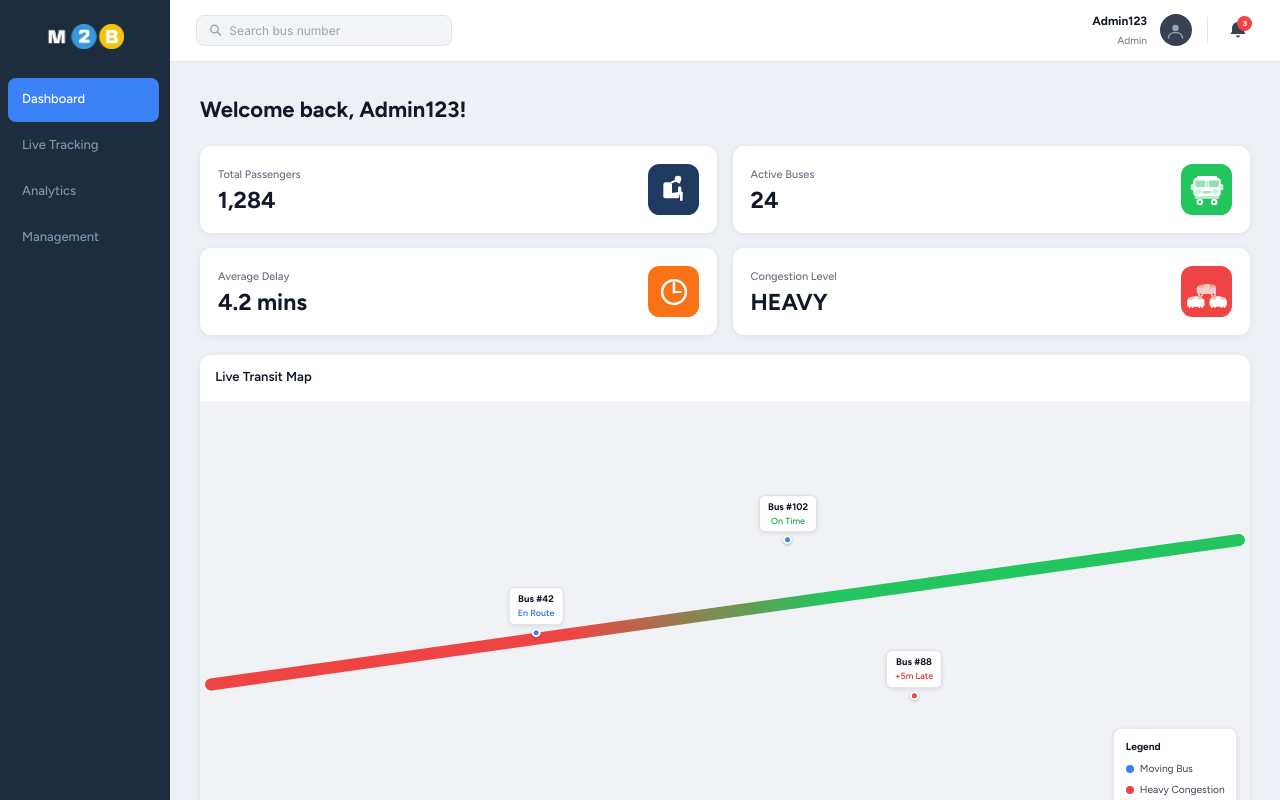
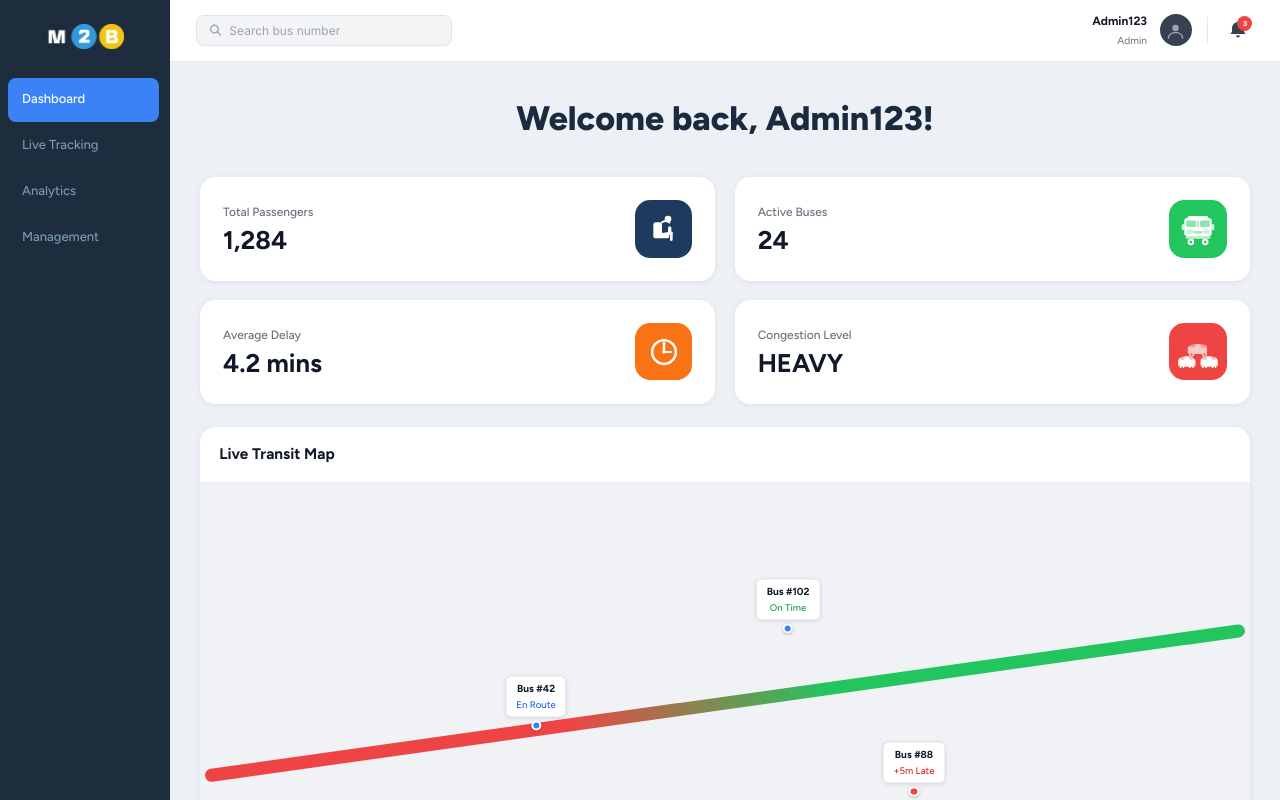
Before and after one commit to Elective1-2/ELEC1-2, a React app in the folder frontend/: page / in a window 1280 px wide. Built offline with nearby package versions, Linux system fonts and the light colour scheme; the HTML template or start-up script is replaced by a standard one; a web font is replaced by a local one.

Commit message:
Cleaned dashboard, analytics, management, and tracking

```diff
--- a/frontend/src/css/analytics.css
+++ b/frontend/src/css/analytics.css
@@ -1,10 +1,13 @@
-* ── Root wrapper ── */
+/* Import Figtree Font */
+@import url('https://fonts.googleapis.com/css2?family=Figtree:wght@400;500;600;700;800;900&display=swap');
+
+/* ── Root wrapper ── */
 .analytics-root {
   display: flex;
   flex-direction: column;
   min-height: 100vh;
   background: #f3f4f6;
-  font-family: 'Inter', sans-serif;
+  font-family: 'Figtree', sans-serif;
 }
 
 /* ── Body = sidebar + main side-by-side ── */
@@ -41,7 +44,7 @@
 .analytics-chart-card {
   background: #fff;
   border-radius: 12px;
-  padding: clamp(16px, 1.8vw, 24px);
+  padding: clamp(20px, 2vw, 28px);
   box-shadow: 0 1px 4px rgba(0,0,0,0.07);
 }
 
@@ -49,19 +52,23 @@
   display: flex;
   justify-content: space-between;
   align-items: flex-start;
-  margin-bottom: clamp(12px, 1.2vw, 18px);
+  margin-bottom: clamp(16px, 1.6vw, 24px);
+  flex-wrap: wrap;
+  gap: 8px;
 }
 
 .analytics-chart-title {
-  font-size: clamp(14px, 1.1vw, 17px);
+  font-size: clamp(18px, 1.6vw, 22px);
   font-weight: 700;
   color: #111827;
+  font-family: 'Figtree', sans-serif;
 }
 
 .analytics-chart-subtitle {
-  font-size: clamp(10px, 0.8vw, 12px);
-  color: #9ca3af;
-  margin-top: 3px;
+  font-size: clamp(12px, 0.9vw, 14px);
+  color: #6b7280;
+  margin-top: 4px;
+  font-family: 'Figtree', sans-serif;
 }
 
 /* SVG charts fill the card width */
@@ -82,21 +89,22 @@
 .analytics-hbar-list {
   display: flex;
   flex-direction: column;
-  gap: 14px;
+  gap: 16px;
 }
 
 .analytics-hbar-row {
   display: flex;
   align-items: center;
-  gap: 10px;
+  gap: 12px;
 }
 
 .analytics-hbar-label {
-  font-size: clamp(11px, 0.85vw, 13px);
+  font-size: clamp(13px, 1vw, 15px);
   color: #374151;
   font-weight: 500;
-  min-width: clamp(130px, 16vw, 200px);
+  min-width: clamp(140px, 16vw, 200px);
   flex-shrink: 0;
+  font-family: 'Figtree', sans-serif;
 }
 
 .analytics-hbar-track {
@@ -114,12 +122,13 @@
 }
 
 .analytics-hbar-value {
-  font-size: clamp(11px, 0.85vw, 13px);
+  font-size: clamp(13px, 1vw, 15px);
   color: #6b7280;
   font-weight: 600;
   min-width: 48px;
   text-align: right;
   flex-shrink: 0;
+  font-family: 'Figtree', sans-serif;
 }
 
 /* ===================================================
@@ -128,18 +137,18 @@
 .analytics-trip-list {
   display: flex;
   flex-direction: column;
-  gap: 10px;
+  gap: 12px;
   margin-top: 4px;
 }
 
 .analytics-trip-item {
   background: #f9fafb;
   border-radius: 10px;
-  padding: clamp(10px, 1vw, 14px) clamp(12px, 1.2vw, 18px);
+  padding: clamp(14px, 1.4vw, 20px) clamp(16px, 1.6vw, 22px);
   display: flex;
   align-items: center;
   gap: 12px;
-  border: 1px solid #f3f4f6;
+  border: 1px solid #eef2f6;
 }
 
 .analytics-trip-left {
@@ -148,15 +157,17 @@
 }
 
 .analytics-trip-bus {
-  font-size: clamp(13px, 1vw, 15px);
+  font-size: clamp(15px, 1.2vw, 18px);
   font-weight: 700;
   color: #111827;
+  font-family: 'Figtree', sans-serif;
 }
 
 .analytics-trip-route {
-  font-size: clamp(10px, 0.8vw, 12px);
+  font-size: clamp(12px, 0.9vw, 14px);
   color: #6b7280;
   margin-top: 2px;
+  font-family: 'Figtree', sans-serif;
 }
 
 .analytics-trip-meta {
@@ -168,15 +179,17 @@
 }
 
 .analytics-trip-date {
-  font-size: clamp(10px, 0.8vw, 11px);
+  font-size: clamp(11px, 0.85vw, 13px);
   color: #9ca3af;
+  font-family: 'Figtree', sans-serif;
 }
 
 .analytics-trip-status {
-  font-size: clamp(10px, 0.75vw, 11px);
+  font-size: clamp(11px, 0.85vw, 13px);
   font-weight: 700;
-  padding: 2px 8px;
+  padding: 4px 12px;
   border-radius: 99px;
+  font-family: 'Figtree', sans-serif;
 }
 
 .analytics-trip-status.ontime {
@@ -193,14 +206,15 @@
   background: #1e2d3d;
   color: #fff;
   border: none;
-  border-radius: 6px;
-  padding: 7px 14px;
-  font-size: clamp(10px, 0.8vw, 12px);
+  border-radius: 8px;
+  padding: clamp(10px, 1vw, 14px) clamp(20px, 2vw, 28px);
+  font-size: clamp(12px, 0.9vw, 14px);
   font-weight: 700;
   cursor: pointer;
   flex-shrink: 0;
   letter-spacing: 0.5px;
   transition: background 0.15s;
+  font-family: 'Figtree', sans-serif;
 }
 
 .analytics-trip-btn:hover { background: #374151; }
@@ -210,11 +224,12 @@
 =================================================== */
 .analytics-footer {
   padding: clamp(12px, 1.2vw, 16px) clamp(16px, 2vw, 28px);
-  font-size: clamp(10px, 0.8vw, 12px);
+  font-size: clamp(11px, 0.85vw, 13px);
   color: #9ca3af;
   border-top: 1px solid #e5e7eb;
   background: #fff;
   flex-shrink: 0;
+  font-family: 'Figtree', sans-serif;
 }
 
 /* ===================================================
@@ -251,12 +266,23 @@
    TABLET PORTRAIT  480 – 767 px
 =================================================== */
 @media (min-width: 480px) and (max-width: 767px) {
+  .analytics-hbar-label {
+    min-width: 100px;
+    font-size: 12px;
+  }
 }
 
 /* ===================================================
    PHONE  < 480 px
 =================================================== */
 @media (max-width: 479px) {
+  .analytics-hbar-row {
+    flex-wrap: wrap;
+  }
+
+  .analytics-hbar-label {
+    min-width: 100%;
+  }
 }
 
 /* ===================================================
@@ -274,7 +300,9 @@
     gap: 28px;
   }
 
-  .analytics-chart-title { font-size: 19px; }
-  .analytics-trip-bus    { font-size: 16px; }
-  .analytics-trip-btn    { font-size: 13px; padding: 9px 18px; }
+  .analytics-chart-title { font-size: 24px; }
+  .analytics-trip-bus    { font-size: 18px; }
+  .analytics-trip-btn    { font-size: 15px; padding: 11px 24px; }
+  .analytics-hbar-label  { font-size: 16px; }
+  .analytics-hbar-value  { font-size: 16px; }
 }
--- a/frontend/src/css/dashboard.css
+++ b/frontend/src/css/dashboard.css
@@ -52,20 +52,22 @@ body {
    PAGE CONTENT — natural flow, no flex-grow tricks
 =================================================== */
 .m2b-content {
-  padding: clamp(14px, 2.5vw, 30px);
+  padding: clamp(16px, 2.5vw, 30px);
   display: flex;
   flex-direction: column;
-  gap: clamp(12px, 1.5vw, 20px);
+  gap: clamp(16px, 1.8vw, 24px);
   /* let content be as tall as it needs to be */
   flex: 1;
 }
 
 .m2b-page-title {
-  font-size: clamp(16px, 1.8vw, 22px);
-  font-weight: 700;
-  color: #111827;
+  font-size: clamp(16px, 2vw, 26px);
+  font-weight: 800;
+  color: #1a2a3f;
   flex-shrink: 0;
   font-family: 'Figtree', sans-serif;
+  text-align: center;
+  margin-bottom: 8px;
 }
 
 /* ===================================================
@@ -74,25 +76,25 @@ body {
 .m2b-stats {
   display: grid;
   grid-template-columns: repeat(2, minmax(0, 1fr));
-  gap: clamp(10px, 1.2vw, 18px);
+  gap: clamp(12px, 1.5vw, 20px);
   width: 100%;
   flex-shrink: 0;
 }
 
 .m2b-stat-card {
   background: #fff;
-  border-radius: clamp(10px, 0.9vw, 14px);
-  padding: clamp(14px, 1.4vw, 22px);
+  border-radius: clamp(12px, 1.2vw, 16px);
+  padding: clamp(16px, 1.8vw, 24px);
   display: flex;
   align-items: center;
   justify-content: space-between;
   box-shadow: 0 1px 6px rgba(0, 0, 0, 0.07);
   min-width: 0;
-  gap: 10px;
+  gap: 12px;
 }
 
 .m2b-stat-lbl {
-  font-size: clamp(11px, 0.85vw, 13px);
+  font-size: clamp(12px, 0.9vw, 14px);
   color: #6b7280;
   font-weight: 500;
   margin-bottom: 4px;
@@ -101,7 +103,7 @@ body {
 }
 
 .m2b-stat-val {
-  font-size: clamp(18px, 1.8vw, 26px);
+  font-size: clamp(20px, 2vw, 28px);
   font-weight: 700;
   color: #111827;
   line-height: 1.1;
@@ -109,9 +111,9 @@ body {
 }
 
 .m2b-stat-icon {
-  width: clamp(44px, 4vw, 60px);
-  height: clamp(44px, 4vw, 60px);
-  border-radius: clamp(10px, 0.9vw, 14px);
+  width: clamp(48px, 4.5vw, 64px);
+  height: clamp(48px, 4.5vw, 64px);
+  border-radius: clamp(12px, 1.2vw, 16px);
   display: flex;
   align-items: center;
   justify-content: center;
@@ -128,7 +130,7 @@ body {
 =================================================== */
 .m2b-map-card {
   background: #fff;
-  border-radius: clamp(10px, 0.9vw, 14px);
+  border-radius: clamp(12px, 1.2vw, 16px);
   box-shadow: 0 1px 6px rgba(0, 0, 0, 0.07);
   overflow: hidden;
   width: 100%;
@@ -136,10 +138,10 @@ body {
 }
 
 .m2b-map-title {
-  font-size: clamp(13px, 1vw, 15px);
-  font-weight: 600;
+  font-size: clamp(15px, 1.2vw, 18px);
+  font-weight: 700;
   color: #111827;
-  padding: clamp(12px, 1vw, 16px) clamp(14px, 1.2vw, 20px);
+  padding: clamp(14px, 1.2vw, 18px) clamp(16px, 1.5vw, 22px);
   border-bottom: 1px solid #f0f2f5;
   font-family: 'Figtree', sans-serif;
 }
@@ -149,7 +151,7 @@ body {
   position: relative;
   background: #f0f2f5;
   /* tall enough to see the full map on every device */
-  height: clamp(280px, 45vw, 520px);
+  height: clamp(300px, 45vw, 520px);
   overflow: hidden;
   width: 100%;
 }
@@ -159,7 +161,7 @@ body {
   left: 0;
   width: 100%;
   top: 50%;
-  height: clamp(10px, 0.9vw, 18px);
+  height: clamp(12px, 1vw, 20px);
   border-radius: 8px;
   transform: translateY(-50%) rotate(-8deg);
   background: linear-gradient(to right, #ef4444 0%, #ef4444 35%, #22c55e 60%, #22c55e 100%);
@@ -179,8 +181,8 @@ body {
   background: #fff;
   border: 1px solid #dde1e7;
   border-radius: 6px;
-  padding: 3px 8px;
-  font-size: clamp(9px, 0.75vw, 11px);
+  padding: 4px 10px;
+  font-size: clamp(10px, 0.8vw, 12px);
   font-weight: 700;
   color: #111827;
   white-space: nowrap;
@@ -193,7 +195,7 @@ body {
 
 .m2b-pin-sub {
   display: block;
-  font-size: clamp(8px, 0.7vw, 10px);
+  font-size: clamp(9px, 0.75vw, 11px);
   font-weight: 500;
   font-family: 'Figtree', sans-serif;
 }
@@ -202,8 +204,8 @@ body {
 .sub-red     { color: #dc2626; }
 
 .m2b-pin-dot {
-  width: clamp(9px, 0.7vw, 12px);
-  height: clamp(9px, 0.7vw, 12px);
+  width: clamp(10px, 0.8vw, 14px);
+  height: clamp(10px, 0.8vw, 14px);
   border-radius: 50%;
   border: 2px solid #fff;
   box-shadow: 0 1px 3px rgba(0, 0, 0, 0.25);
@@ -215,18 +217,18 @@ body {
 /* ── Legend ── */
 .m2b-legend {
   position: absolute;
-  bottom: clamp(8px, 1vw, 16px);
-  right: clamp(8px, 1vw, 16px);
+  bottom: clamp(10px, 1vw, 16px);
+  right: clamp(10px, 1vw, 16px);
   background: #fff;
   border: 1px solid #e5e7eb;
   border-radius: 8px;
-  padding: clamp(7px, 0.8vw, 12px) clamp(10px, 0.9vw, 16px);
+  padding: clamp(8px, 0.9vw, 14px) clamp(12px, 1.2vw, 18px);
   box-shadow: 0 1px 4px rgba(0, 0, 0, 0.1);
-  min-width: 110px;
+  min-width: 120px;
 }
 
 .m2b-legend-title {
-  font-size: clamp(10px, 0.8vw, 12px);
+  font-size: clamp(11px, 0.85vw, 13px);
   font-weight: 700;
   color: #111827;
   margin-bottom: 6px;
@@ -236,8 +238,8 @@ body {
 .m2b-leg-row {
   display: flex;
   align-items: center;
-  gap: 6px;
-  font-size: clamp(10px, 0.8vw, 12px);
+  gap: 8px;
+  font-size: clamp(11px, 0.85vw, 13px);
   color: #374151;
   margin-bottom: 4px;
   font-family: 'Figtree', sans-serif;
@@ -246,8 +248,8 @@ body {
 .m2b-leg-row:last-child { margin-bottom: 0; }
 
 .m2b-leg-dot {
-  width: 8px;
-  height: 8px;
+  width: 10px;
+  height: 10px;
   border-radius: 50%;
   flex-shrink: 0;
 }
@@ -257,9 +259,9 @@ body {
 =================================================== */
 .m2b-footer {
   text-align: center;
-  font-size: clamp(10px, 0.8vw, 12px);
+  font-size: clamp(11px, 0.85vw, 13px);
   color: #9ca3af;
-  padding: clamp(12px, 1vw, 18px) 24px;
+  padding: clamp(14px, 1.2vw, 20px) 24px;
   background: #fff;
   border-top: 1px solid #e2e6ea;
   width: 100%;
@@ -273,7 +275,7 @@ body {
 =================================================== */
 .placeholder-content {
   background: #fff;
-  border-radius: 12px;
+  border-radius: 16px;
   padding: 60px 40px;
   text-align: center;
   box-shadow: 0 1px 4px rgba(0, 0, 0, 0.07);
@@ -281,7 +283,7 @@ body {
 
 .placeholder-content p {
   color: #6b7280;
-  font-size: 15px;
+  font-size: 16px;
   font-family: 'Figtree', sans-serif;
 }
 
@@ -314,18 +316,22 @@ body {
   }
 
   .m2b-stat-icon {
-    width: 44px;
-    height: 44px;
+    width: 48px;
+    height: 48px;
   }
 
   /* map still tall so it's fully visible while scrolling */
   .m2b-map-body {
-    height: 300px;
+    height: 280px;
   }
 
   .m2b-main {
     height: auto;
     overflow-y: visible;
+  }
+
+  .m2b-page-title {
+    font-size: 24px;
   }
 }
 
@@ -340,12 +346,16 @@ body {
   }
 
   .m2b-map-body {
-    height: 340px;
+    height: 320px;
   }
 
   .m2b-main {
     height: auto;
     overflow-y: visible;
+  }
+
+  .m2b-page-title {
+    font-size: 28px;
   }
 }
 
@@ -356,7 +366,11 @@ body {
   }
 
   .m2b-map-body {
-    height: 360px;
+    height: 380px;
+  }
+
+  .m2b-page-title {
+    font-size: 32px;
   }
 }
 
@@ -367,7 +381,11 @@ body {
   }
 
   .m2b-map-body {
-    height: 420px;
+    height: 440px;
+  }
+
+  .m2b-page-title {
+    font-size: 34px;
   }
 }
 
@@ -378,7 +396,11 @@ body {
   }
 
   .m2b-map-body {
-    height: 480px;
+    height: 500px;
+  }
+
+  .m2b-page-title {
+    font-size: 38px;
   }
 }
 
@@ -389,11 +411,27 @@ body {
   }
 
   .m2b-map-body {
-    height: 600px;
+    height: 620px;
   }
 
   .m2b-content {
-    padding: 40px 48px;
-    gap: 28px;
+    padding: 48px 56px;
+    gap: 32px;
+  }
+
+  .m2b-page-title {
+    font-size: 48px;
+  }
+
+  .m2b-stat-val {
+    font-size: 32px;
+  }
+
+  .m2b-stat-lbl {
+    font-size: 16px;
+  }
+
+  .m2b-map-title {
+    font-size: 22px;
   }
 }
--- a/frontend/src/css/management.css
+++ b/frontend/src/css/management.css
@@ -1,9 +1,12 @@
-mgmt-root {
+/* Import Figtree Font */
+@import url('https://fonts.googleapis.com/css2?family=Figtree:wght@400;500;600;700;800;900&display=swap');
+
+.mgmt-root {
   display: flex;
   flex-direction: column;
   min-height: 100vh;
   background: #f3f4f6;
-  font-family: 'Inter', sans-serif;
+  font-family: 'Figtree', sans-serif;
 }
 
 /* ── Body = sidebar + main side-by-side ── */
@@ -50,14 +53,15 @@ mgmt-root {
   display: flex;
   align-items: center;
   justify-content: space-between;
-  padding: clamp(14px, 1.4vw, 20px) clamp(16px, 1.6vw, 22px);
+  padding: clamp(16px, 1.6vw, 22px) clamp(16px, 1.6vw, 22px);
   flex-shrink: 0;
 }
 
 .mgmt-table-title {
-  font-size: clamp(14px, 1.1vw, 17px);
+  font-size: clamp(18px, 1.6vw, 22px);
   font-weight: 700;
   color: #111827;
+  font-family: 'Figtree', sans-serif;
 }
 
 .mgmt-add-btn {
@@ -65,13 +69,14 @@ mgmt-root {
   color: #fff;
   border: none;
   border-radius: 8px;
-  padding: clamp(7px, 0.7vw, 9px) clamp(12px, 1.2vw, 18px);
-  font-size: clamp(11px, 0.85vw, 13px);
+  padding: clamp(8px, 0.8vw, 10px) clamp(16px, 1.6vw, 22px);
+  font-size: clamp(12px, 0.9vw, 14px);
   font-weight: 600;
   cursor: pointer;
   white-space: nowrap;
   transition: background 0.15s;
   flex-shrink: 0;
+  font-family: 'Figtree', sans-serif;
 }
 
 .mgmt-add-btn:hover { background: #374151; }
@@ -83,7 +88,7 @@ mgmt-root {
 .mgmt-table-scroll {
   overflow-x: auto;
   overflow-y: auto;
-  max-height: 340px;   /* ~13 rows visible, then scrolls */
+  max-height: 400px;
   border-top: 1px solid #e5e7eb;
 }
 
@@ -91,8 +96,9 @@ mgmt-root {
 .mgmt-table {
   width: 100%;
   border-collapse: collapse;
-  min-width: 520px;    /* prevents columns from collapsing on narrow screens */
-  font-size: clamp(12px, 0.9vw, 14px);
+  min-width: 520px;
+  font-size: clamp(13px, 1vw, 15px);
+  font-family: 'Figtree', sans-serif;
 }
 
 /* ── Sticky header inside the scroll box ── */
@@ -101,28 +107,35 @@ mgmt-root {
   top: 0;
   background: #f9fafb;
   z-index: 2;
-  padding: clamp(9px, 0.9vw, 12px) clamp(12px, 1.2vw, 18px);
+  padding: clamp(12px, 1.2vw, 16px) clamp(12px, 1.2vw, 18px);
   text-align: left;
-  font-size: clamp(11px, 0.85vw, 13px);
+  font-size: clamp(13px, 1vw, 15px);
   font-weight: 600;
   color: #6b7280;
   border-bottom: 1px solid #e5e7eb;
   white-space: nowrap;
+  font-family: 'Figtree', sans-serif;
 }
 
 /* ── Body rows ── */
 .mgmt-table tbody td {
-  padding: clamp(10px, 1vw, 14px) clamp(12px, 1.2vw, 18px);
+  padding: clamp(12px, 1.2vw, 16px) clamp(12px, 1.2vw, 18px);
   color: #374151;
   border-bottom: 1px solid #f3f4f6;
   white-space: nowrap;
+  font-family: 'Figtree', sans-serif;
+  font-size: clamp(13px, 1vw, 15px);
 }
 
 .mgmt-table tbody tr:last-child td { border-bottom: none; }
 
 .mgmt-table tbody tr:hover td { background: #f9fafb; }
 
-.mgmt-bold { font-weight: 700; color: #111827; }
+.mgmt-bold {
+  font-weight: 700;
+  color: #111827;
+  font-family: 'Figtree', sans-serif;
+}
 
 /* ── Action column ── */
 .mgmt-action-cell {
@@ -149,11 +162,12 @@ mgmt-root {
 =================================================== */
 .mgmt-footer {
   padding: clamp(12px, 1.2vw, 16px) clamp(16px, 2vw, 28px);
-  font-size: clamp(10px, 0.8vw, 12px);
+  font-size: clamp(11px, 0.85vw, 13px);
   color: #9ca3af;
   border-top: 1px solid #e5e7eb;
   background: #fff;
   flex-shrink: 0;
+  font-family: 'Figtree', sans-serif;
 }
 
 /* ===================================================
@@ -165,7 +179,7 @@ mgmt-root {
   .mgmt-root  { overflow-y: auto; }
 
   /* slightly shorter table scroll boxes on phones */
-  .mgmt-table-scroll { max-height: 260px; }
+  .mgmt-table-scroll { max-height: 300px; }
 }
 
 /* ===================================================
@@ -174,6 +188,7 @@ mgmt-root {
 @media (max-width: 479px) {
   .mgmt-table-header { flex-wrap: wrap; gap: 8px; }
   .mgmt-add-btn      { width: 100%; text-align: center; }
+  .mgmt-table-scroll { max-height: 260px; }
 }
 
 /* ===================================================
@@ -187,7 +202,7 @@ mgmt-root {
    TABLET LANDSCAPE  768 – 1023 px
 =================================================== */
 @media (min-width: 768px) and (max-width: 1023px) {
-  .mgmt-table-scroll { max-height: 300px; }
+  .mgmt-table-scroll { max-height: 340px; }
 }
 
 /* ===================================================
@@ -195,9 +210,9 @@ mgmt-root {
 =================================================== */
 @media (min-width: 1920px) {
   .mgmt-content        { padding: 36px 48px; gap: 28px; }
-  .mgmt-table-scroll   { max-height: 420px; }
-  .mgmt-table-title    { font-size: 19px; }
-  .mgmt-table thead th { font-size: 14px; }
-  .mgmt-table tbody td { font-size: 15px; }
-  .mgmt-add-btn        { font-size: 14px; padding: 10px 22px; }
+  .mgmt-table-scroll   { max-height: 500px; }
+  .mgmt-table-title    { font-size: 24px; }
+  .mgmt-table thead th { font-size: 16px; }
+  .mgmt-table tbody td { font-size: 16px; }
+  .mgmt-add-btn        { font-size: 15px; padding: 10px 24px; }
 }
--- a/frontend/src/css/tracking.css
+++ b/frontend/src/css/tracking.css
@@ -1,9 +1,12 @@
+/* Import Figtree Font */
+@import url('https://fonts.googleapis.com/css2?family=Figtree:wght@400;700;800&display=swap');
+
 .track-root {
   display: flex;
   flex-direction: column;
   min-height: 100vh;
   background: #f3f4f6;
-  font-family: 'Inter', sans-serif;
+  font-family: 'Figtree', sans-serif;
 }
 
 /* ── Body = sidebar + main side-by-side ── */
@@ -53,9 +56,10 @@
 }
 
 .track-card-title {
-  font-size: clamp(16px, 1.3vw, 20px);
+  font-size: clamp(22px, 2vw, 24px);
   font-weight: 700;
-  color: #111827;
+  color: #1a2a3f;
+  font-family: 'Figtree', sans-serif;
 }
 
 /* Yellow rounded-square badge — matches screenshot */
@@ -71,6 +75,7 @@
   align-items: center;
   justify-content: center;
   padding: 0 10px;
+  font-family: 'Figtree', sans-serif;
 }
 
 /* ===================================================
@@ -107,6 +112,7 @@
   color: #111827;
   line-height: 1.3;
   text-align: left;
+  font-family: 'Figtree', sans-serif;
 }
 
 .track-bus-route {
@@ -114,6 +120,7 @@
   color: #6b7280;
   text-align: left;
   margin-bottom: 4px;
+  font-family: 'Figtree', sans-serif;
 }
 
 .track-bus-status-row {
@@ -130,6 +137,7 @@
   padding: 4px 14px;
   border-radius: 99px;
   color: #fff;
+  font-family: 'Figtree', sans-serif;
 }
 
 .track-status-badge.ontrack { background: #4ade80; }
@@ -138,6 +146,7 @@
 .track-eta {
   font-size: clamp(12px, 0.9vw, 14px);
   color: #374151;
+  font-family: 'Figtree', sans-serif;
 }
 
 .track-eta strong {
@@ -159,6 +168,7 @@
   letter-spacing: 0.5px;
   transition: background 0.15s;
   align-self: center;
+  font-family: 'Figtree', sans-serif;
 }
 
 .track-view-btn:hover { background: #374151; }
@@ -168,6 +178,7 @@
   color: #9ca3af;
   text-align: center;
   padding: 24px 0;
+  font-family: 'Figtree', sans-serif;
 }
 
 /* ===================================================
@@ -187,6 +198,7 @@
   font-weight: 700;
   color: #111827;
   padding: clamp(16px, 1.6vw, 22px) clamp(16px, 1.6vw, 22px) clamp(12px, 1.2vw, 16px);
+  font-family: 'Figtree', sans-serif;
 }
 
 /* Map body — same sizing as dashboard .m2b-map-body */
@@ -233,9 +245,15 @@
   line-height: 1.6;
   text-align: center;
   margin-bottom: 3px;
+  font-family: 'Figtree', sans-serif;
 }
 
-.track-pin-sub  { display: block; font-size: clamp(8px, 0.7vw, 10px); font-weight: 500; }
+.track-pin-sub  {
+  display: block;
+  font-size: clamp(8px, 0.7vw, 10px);
+  font-weight: 500;
+  font-family: 'Figtree', sans-serif;
+}
 .sub-green      { color: #16a34a; }
 .sub-blue       { color: #2563eb; }
 .sub-red        { color: #dc2626; }
@@ -269,6 +287,7 @@
   font-weight: 700;
   color: #111827;
   margin-bottom: 6px;
+  font-family: 'Figtree', sans-serif;
 }
 
 .track-leg-row {
@@ -278,6 +297,7 @@
   font-size: clamp(10px, 0.8vw, 12px);
   color: #374151;
   margin-bottom: 4px;
+  font-family: 'Figtree', sans-serif;
 }
 
 .track-leg-row:last-child { margin-bottom: 0; }
@@ -299,6 +319,7 @@
   border-top: 1px solid #e5e7eb;
   background: #fff;
   flex-shrink: 0;
+  font-family: 'Figtree', sans-serif;
 }
 
 /* ===================================================
```
